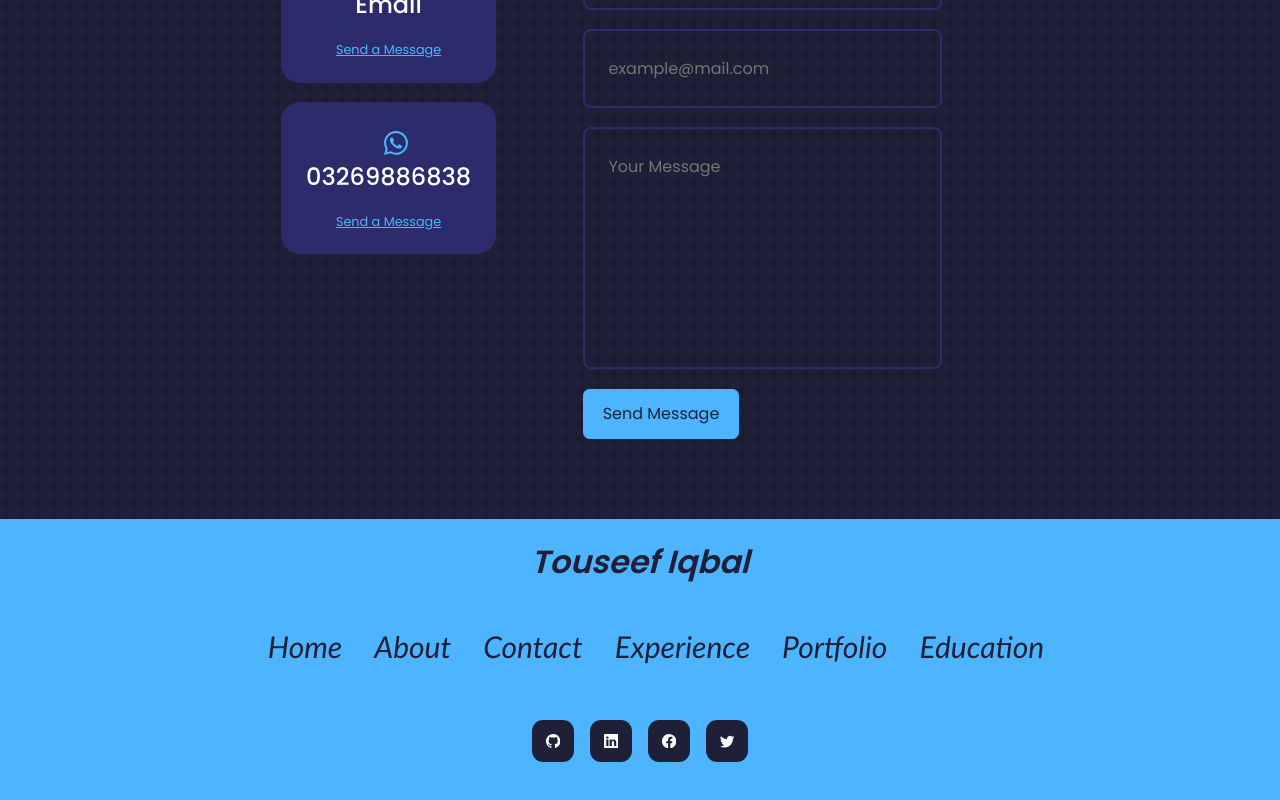
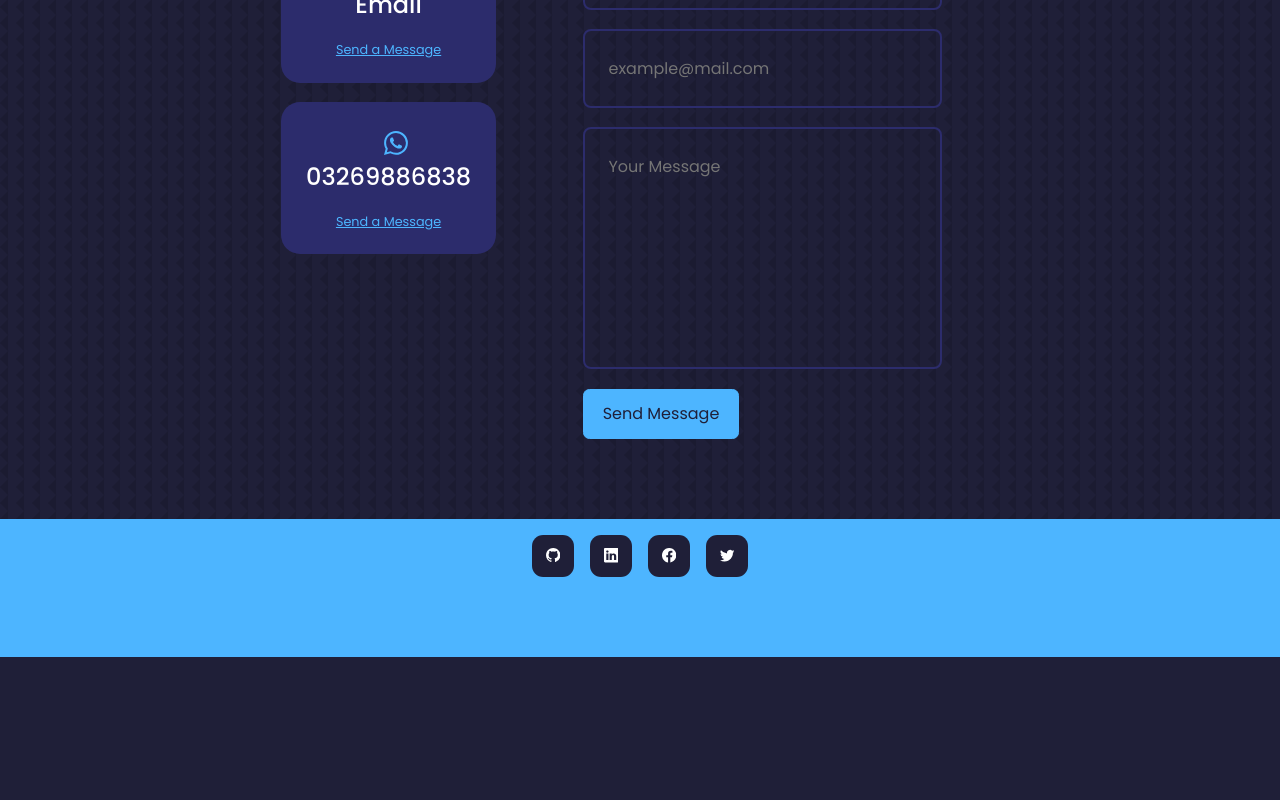
Before and after one commit to touseefiqbal845/myportfolio, a React (Create React App) app: page / in a window 1280 px wide. Shown: the part 4785-5585 px from the top of the page. After the commit the page ends 5442 px from the top, so only its background shows below. Built offline with nearby package versions, Linux system fonts and the light colour scheme.

Commit message:
Update footer.jsx

```diff
--- a/src/components/footer/footer.jsx
+++ b/src/components/footer/footer.jsx
@@ -12,16 +12,16 @@ import { faArrowRight } from '@fortawesome/free-solid-svg-icons';
 const Footer = () => {
   return (
    <footer >
-    <a href='#' className='footer_logo'>Touseef Iqbal</a>
+{/*     <a href='#' className='footer_logo'>Touseef Iqbal</a> */}
 
-    <ul className='permalinks'>
+{/*     <ul className='permalinks'>
     <li><a href='#'>Home</a></li>
     <li><a href='#about'>About</a></li>
     <li><a href='#contact'>Contact</a></li>
     <li><a href='#experience'>Experience</a></li>
     <li><a href='#portfolio'>Portfolio</a></li>
        <li><a href='#testimonials'>Education</a></li>
-    </ul>
+    </ul> */}
    <div className='footer_social'>
     <a href='https://github.com/touseefiqbal845' target="_blank"><BsGithub/></a>
       <a href='https://www.linkedin.com/in/touseef-iqbal-836400209' target="_blank"><BsLinkedin/></a>
```
